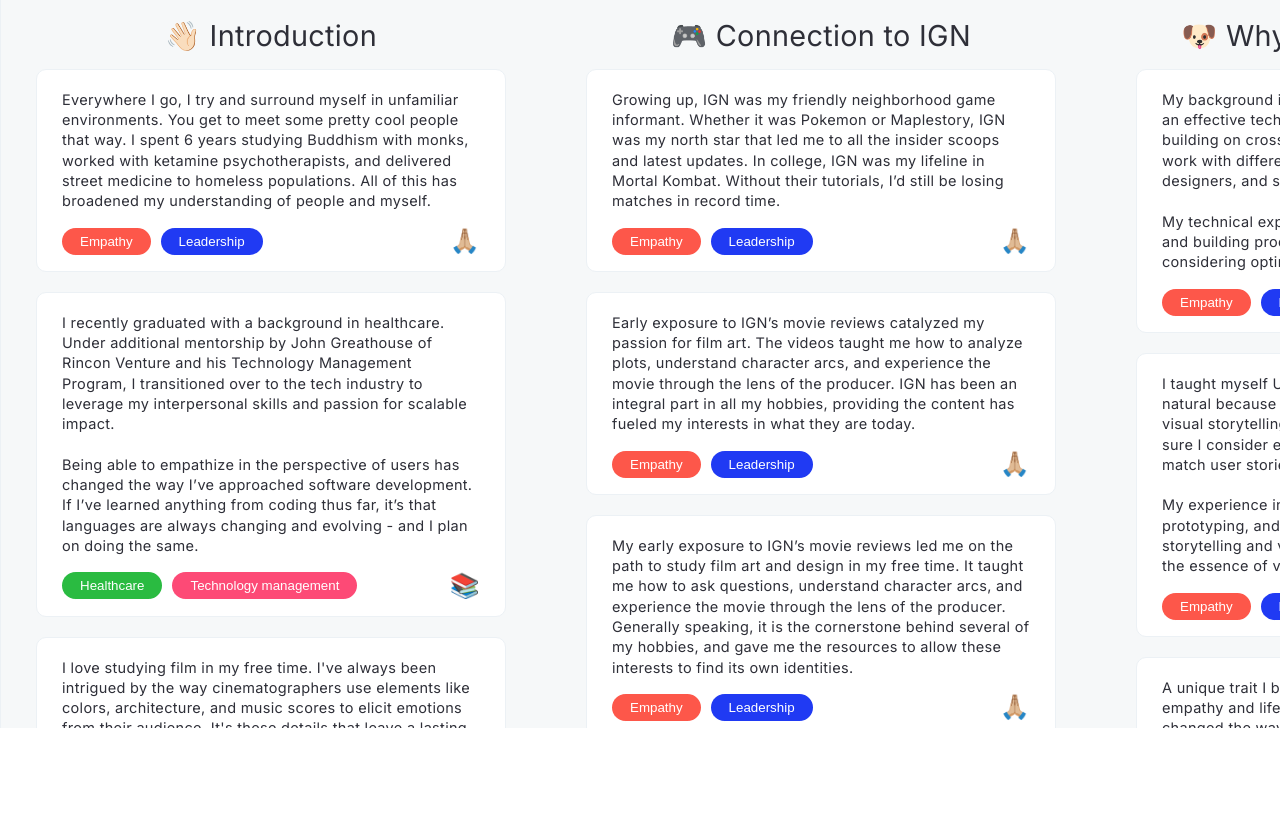
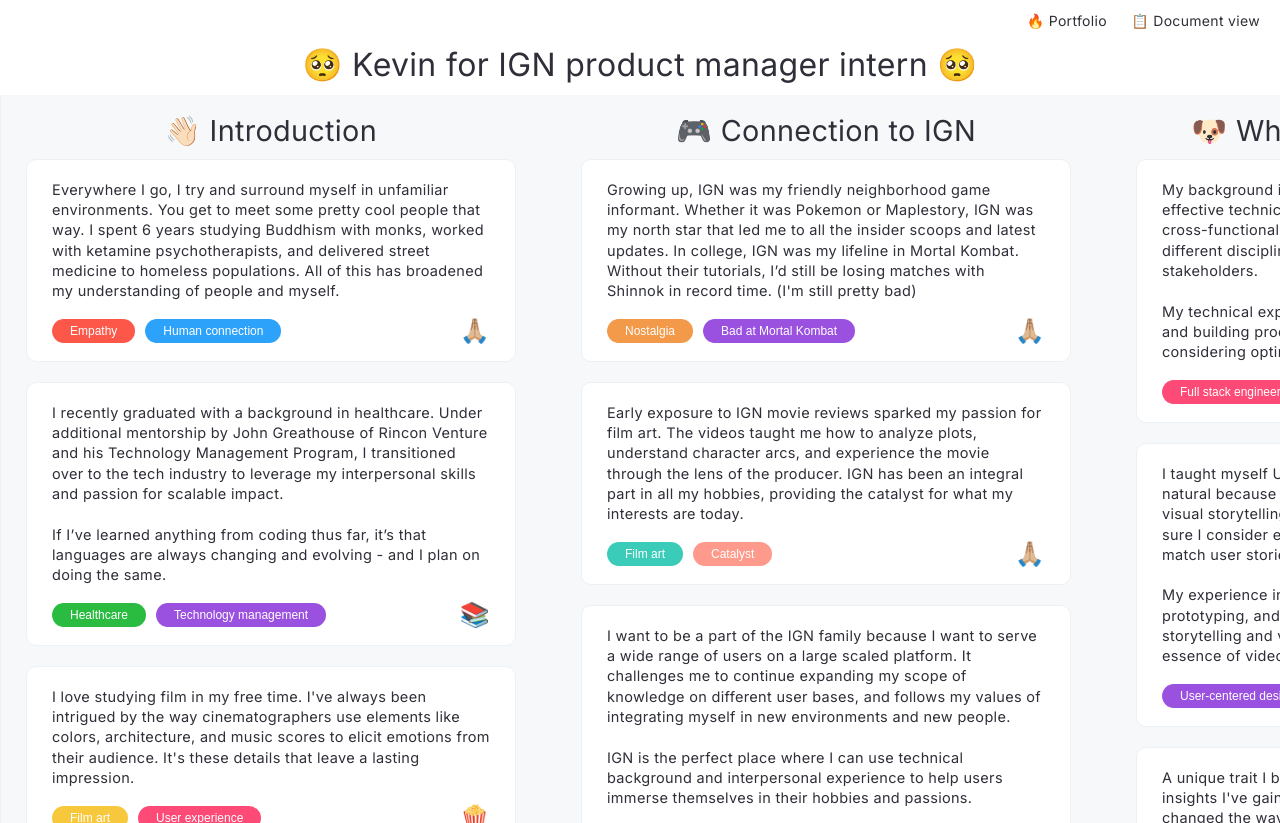
Before and after one commit to kevinnguyen805/ignapp, a React (Create React App) app: page / in a window 1280 px wide. Before the commit the page ends 800 px from the top, so only its background shows below. Built offline with nearby package versions, Linux system fonts and the light colour scheme.

Commit message:
changed colors around

```diff
--- a/src/App.js
+++ b/src/App.js
@@ -10,14 +10,14 @@
         <p className="application-title">🥺 Kevin for IGN product manager intern 🥺 </p>
       </div> */}
       <div className="app">
-        {/* <div className="application-footer-container">
-          <a className="application-links"> 📎 Resume</a>
+        <div className="application-footer-container">
+          {/* <a className="application-links"> 📎 Resume</a> */}
           <a className="application-links"> 🔥 Portfolio</a>
           <a className="application-links"> 📋 Document view</a>
         </div>
         <div className="application-title-container">
           <p className="application-title">🥺 Kevin for IGN product manager intern 🥺 </p>
-        </div> */}
+        </div>
 
         <div className="application-container">
           <Intro />
--- a/src/components/Intro.js
+++ b/src/components/Intro.js
@@ -15,7 +15,7 @@
                               <div className="content-labels">
                                    <div className="button-container">
                                         <button className="button-label red">Empathy</button>
-                                        <button className="button-label darkblue">Leadership</button>
+                                        <button className="button-label lightblue">Human connection</button>
                                    </div>
                                    <div className="emoji-container">
                                         <p className="emoji">🙏🏼</p>
@@ -23,11 +23,11 @@
                               </div>
                          </div>
                          <div className="column-content">
-                              <p className="content">I recently graduated with a background in healthcare. Under additional mentorship by John Greathouse of Rincon Venture and his Technology Management Program, I transitioned over to the tech industry to leverage my interpersonal skills and passion for scalable impact. <br /> <br />Being able to empathize in the perspective of users has changed the way I’ve approached software development. If I’ve learned anything from coding thus far, it’s that languages are always changing and evolving - and I plan on doing the same.</p>
+                              <p className="content">I recently graduated with a background in healthcare. Under additional mentorship by John Greathouse of Rincon Venture and his Technology Management Program, I transitioned over to the tech industry to leverage my interpersonal skills and passion for scalable impact. <br /> <br />If I’ve learned anything from coding thus far, it’s that languages are always changing and evolving - and I plan on doing the same.</p>
                               <div className="content-labels">
                                    <div className="button-container">
                                         <button className="button-label green">Healthcare</button>
-                                        <button className="button-label pink">Technology management</button>
+                                        <button className="button-label purple">Technology management</button>
                                         {/* <button className="button-label darkblue">Scalable impact</button> */}
                                    </div>
                                    <div className="emoji-container">
@@ -51,8 +51,8 @@
                               <p className="content">I love studying film in my free time. I've always been intrigued by the way cinematographers use elements like colors, architecture, and music scores to elicit emotions from their audience. It's these details that leave a lasting impression.</p>
                               <div className="content-labels">
                                    <div className="button-container">
-                                        <button className="button-label lightblue">Film art</button>
-                                        <button className="button-label teal">User experience</button>
+                                        <button className="button-label yellow">Film art</button>
+                                        <button className="button-label pink">User experience</button>
                                    </div>
                                    <div className="emoji-container">
                                         <p className="emoji">🍿</p>
@@ -70,11 +70,11 @@
                     </div>
                     <div className="column-content-container">
                          <div className="column-content">
-                              <p className="content">Growing up, IGN was my friendly neighborhood game informant. Whether it was Pokemon or Maplestory, IGN was my north star that led me to all the insider scoops and latest updates. In college, IGN was my lifeline in Mortal Kombat. Without their tutorials, I’d still be losing matches in record time.</p>
+                              <p className="content">Growing up, IGN was my friendly neighborhood game informant. Whether it was Pokemon or Maplestory, IGN was my north star that led me to all the insider scoops and latest updates. In college, IGN was my lifeline in Mortal Kombat. Without their tutorials, I’d still be losing matches with Shinnok in record time. (I'm still pretty bad)</p>
                               <div className="content-labels">
                                    <div className="button-container">
-                                        <button className="button-label red">Empathy</button>
-                                        <button className="button-label darkblue">Leadership</button>
+                                        <button className="button-label orange">Nostalgia</button>
+                                        <button className="button-label purple">Bad at Mortal Kombat</button>
                                    </div>
                                    <div className="emoji-container">
                                         <p className="emoji">🙏🏼</p>
@@ -82,11 +82,11 @@
                               </div>
                          </div>
                          <div className="column-content">
-                              <p className="content">Early exposure to IGN’s movie reviews catalyzed my passion for film art. The videos taught me how to analyze plots, understand character arcs, and experience the movie through the lens of the producer. IGN has been an integral part in all my hobbies, providing the content has fueled my interests in what they are today. </p>
+                              <p className="content">Early exposure to IGN movie reviews sparked my passion for film art. The videos taught me how to analyze plots, understand character arcs, and experience the movie through the lens of the producer. IGN has been an integral part in all my hobbies, providing the catalyst for what my interests are today. </p>
                               <div className="content-labels">
                                    <div className="button-container">
-                                        <button className="button-label red">Empathy</button>
-                                        <button className="button-label darkblue">Leadership</button>
+                                        <button className="button-label teal">Film art</button>
+                                        <button className="button-label lightpink">Catalyst</button>
                                    </div>
                                    <div className="emoji-container">
                                         <p className="emoji">🙏🏼</p>
@@ -94,18 +94,18 @@
                               </div>
                          </div>
                          <div className="column-content">
-                              <p className="content">My early exposure to IGN’s movie reviews led me on the path to study film art and design in my free time. It taught me how to ask questions, understand character arcs, and experience the movie through the lens of the producer. Generally speaking, it is the cornerstone behind several of my hobbies, and gave me the resources to allow these interests to find its own identities. </p>
+                              <p className="content">I want to be a part of the IGN family because I want to serve a wide range of users on a large scaled platform. It challenges me to continue expanding my scope of knowledge on different user bases, and follows my values of integrating myself in new environments and new people. <br /> <br /> IGN is the perfect place where I can use technical background and interpersonal experience to help users immerse themselves in their hobbies and passions. </p>
                               <div className="content-labels">
                                    <div className="button-container">
-                                        <button className="button-label red">Empathy</button>
-                                        <button className="button-label darkblue">Leadership</button>
+                                        <button className="button-label royalblue">User driven</button>
+                                        <button className="button-label yellow">Values based</button>
                                    </div>
                                    <div className="emoji-container">
                                         <p className="emoji">🙏🏼</p>
                                    </div>
                               </div>
                          </div>
-                         <div className="column-content">
+                         {/* <div className="column-content">
                               <p className="content">IGN has been the cornerstone behind so many of my fondest memories. My motivation to work at IGN is deeply rooted in ensuring that the wide spectrum of users, whether professional, casual, or users looking to satisfy their nostalgia, are provided with the experience needed to navigate their own hobbies and interests. To me, having the opportunity to give back to a company like IGN would be like a main character completing their character arc. </p>
                               <div className="content-labels">
                                    <div className="button-container">
@@ -116,7 +116,7 @@
                                         <p className="emoji">🙏🏼</p>
                                    </div>
                               </div>
-                         </div>
+                         </div> */}
 
                     </div>
                </div>
@@ -129,8 +129,8 @@
                               <p className="content">My background in engineering has trained me to become an effective technical problem solver. Additionally, building on cross-functional teams has taught me how to work with different disciplines like data scientists, UX designers, and stakeholders. <br /> <br /> My technical experience in communicating, roadmapping, and building products can benefit IGN’s products when considering optimization and scalability. </p>
                               <div className="content-labels">
                                    <div className="button-container">
-                                        <button className="button-label red">Empathy</button>
-                                        <button className="button-label darkblue">Leadership</button>
+                                        <button className="button-label pink">Full stack engineer</button>
+                                        <button className="button-label green">Technical problem solver</button>
                                    </div>
                                    <div className="emoji-container">
                                         <p className="emoji">🙏🏼</p>
@@ -138,11 +138,11 @@
                               </div>
                          </div>
                          <div className="column-content">
-                              <p className="content">I taught myself UI/UX design out of love for film. It felt natural because I understood the importance of design for visual storytelling. When conceptualizing products, I make sure I consider elements like user flow and accessibility match user stories and their needs. <br /> <br /> My experience in user research, problem framing, prototyping, and testing can be useful at IGN, where storytelling and visuals play an integral part in capturing the essence of video games and movies. </p>
+                              <p className="content">I taught myself UI/UX design out of love for film. It felt natural because I understood the importance of design in visual storytelling. When conceptualizing products, I make sure I consider elements like user flow and accessibility match user stories and their needs. <br /> <br /> My experience in user research, problem framing, prototyping, and testing can be useful at IGN, where storytelling and visuals play an integral part in capturing the essence of video games and movies. </p>
                               <div className="content-labels">
                                    <div className="button-container">
-                                        <button className="button-label red">Empathy</button>
-                                        <button className="button-label darkblue">Leadership</button>
+                                        <button className="button-label purple">User-centered design</button>
+                                        <button className="button-label lightblue">Visual storytelling</button>
                                    </div>
                                    <div className="emoji-container">
                                         <p className="emoji">🙏🏼</p>
@@ -150,11 +150,11 @@
                               </div>
                          </div>
                          <div className="column-content">
-                              <p className="content">A unique trait I bring is my healthcare background. The empathy and life lessons from working with patients have changed the way I’ve approached building products. For instance, working in ketamine psychiatry taught me how certain business practices and application designs amplify anxiety. I use these anecdotes to build applications that account for accessibility and usability for all users.</p>
+                              <p className="content">A unique trait I bring is my healthcare background. The insights I've gained from working with patients have changed the way I’ve approached products. For instance, working in ketamine psychiatry taught me how certain business practices and application designs amplify anxiety. I use these anecdotes to build applications that account for accessibility and usability for all users.</p>
                               <div className="content-labels">
                                    <div className="button-container">
-                                        <button className="button-label red">Empathy</button>
-                                        <button className="button-label darkblue">Leadership</button>
+                                        <button className="button-label red">Patient insights</button>
+                                        <button className="button-label darkblue">Accessibility design</button>
                                    </div>
                                    <div className="emoji-container">
                                         <p className="emoji">🙏🏼</p>
@@ -206,7 +206,7 @@
                               </div>
                          </div>
                          <div className="column-content">
-                              <p className="content">Processes and productivity runs through my blood. As a visual learner, I used roadmaps to connect concepts when I studied biology. Whenever big trips came up, I’d often construct checklists and itineraries in the form of roadmaps. A personal favorite is my Coachella checklist. Moving as a unit is daunting when it involves 40+ people and 10+ cars, so I made sure to create multiple guides that accounted for the individual, the car, and the entirety of the campsite. </p>
+                              <p className="content">As a visual learner, I used roadmaps to connect concepts when I studied biology. Whenever big trips came up, I’d often construct checklists and itineraries in the form of roadmaps. A personal favorite is my Coachella checklist. Moving as a unit is daunting when it involves 40+ people and 10+ cars, so I made sure to create multiple guides that accounted for the individual, the car, and the entirety of the campsite. </p>
                               <div className="content-labels">
                                    <div className="button-container">
                                         <button className="button-label red">Empathy</button>
--- a/src/index.css
+++ b/src/index.css
@@ -75,31 +75,31 @@
   /* transform: rotate(90deg) translateY(-87vh); */
   transform: rotate(90deg) translateY(-90vh);
   transform-origin: top left;
+  /* border:1px solid red; */
 }
 
 .column-title-container{
   min-width:500px;
   margin-left:20px;
-  margin-right:30px;
+  margin-right:35px;
   /* border:1px solid red; */
 }
 
 .column-title{
   /* border:1px solid green; */
-  font-size:1.8rem;
+  font-size:1.8em;
   text-align:center;
 }
 .title{
   padding:0;
-  margin:0;
-  margin-top:10px;
+  margin:10px;
   /* margin:10px; */
   /* border:1px solid red; */
 }
 
 .column-content-container{
   /* border:1px solid yellow; */
-  padding:10px;
+  /* padding:10px; */
   /* background-color:#EDF1F2; */
 
 
@@ -144,10 +144,11 @@
 }
 .button-label{
   border:none;
-  padding:6px 18px;
+  padding:5px 18px;
   border-radius:20px;
   color:white;
   margin-right:10px;
+  font-size:12px;
 }
 .emoji-container{
   /* width:20%; */
@@ -213,9 +214,14 @@
 .royalblue{
   background-color:#2F80ED;
 }
+.darkorange{
+  background-color:#f9784d;
+}
 .yellow{
-  background-color:#F2C94C;
-  color:black;
+  background-color:#f7c83c;
+}
+.lightpink{
+  background-color:#fe9a8c;
 }
 
 
```
